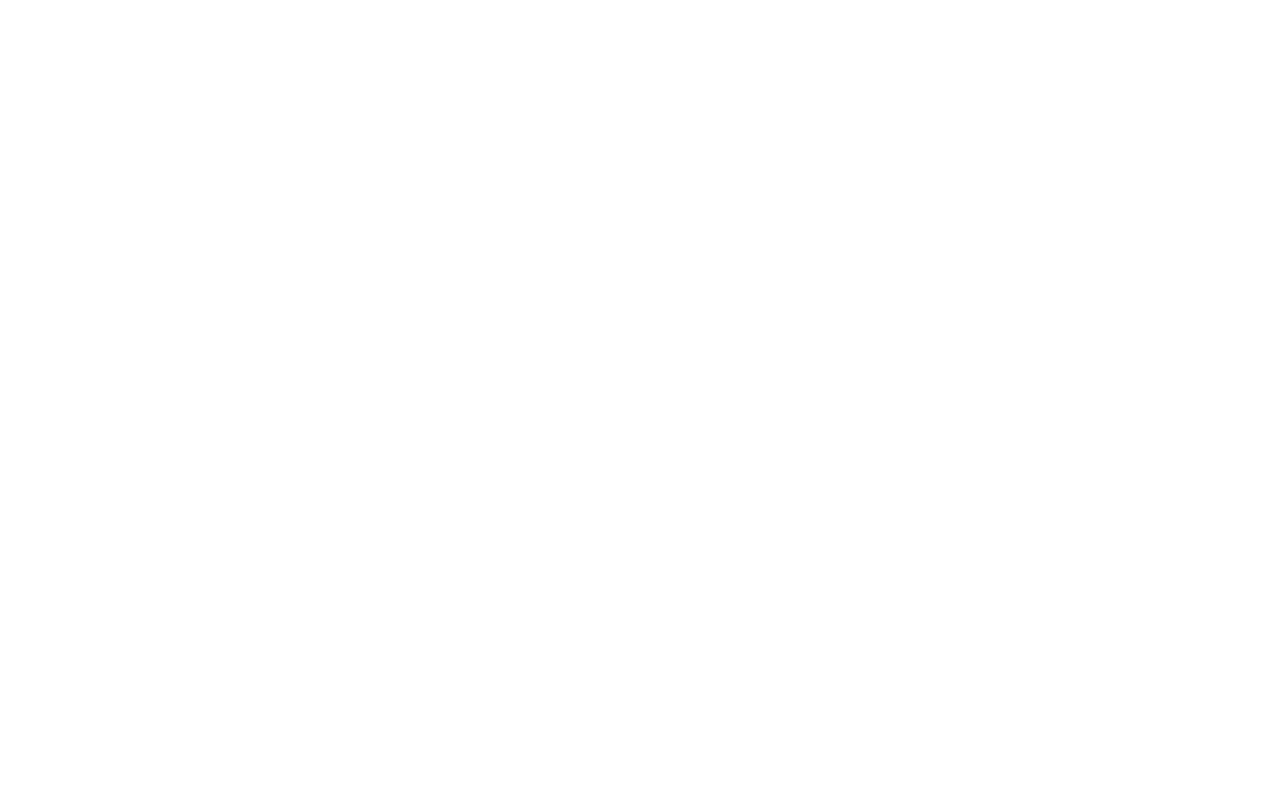
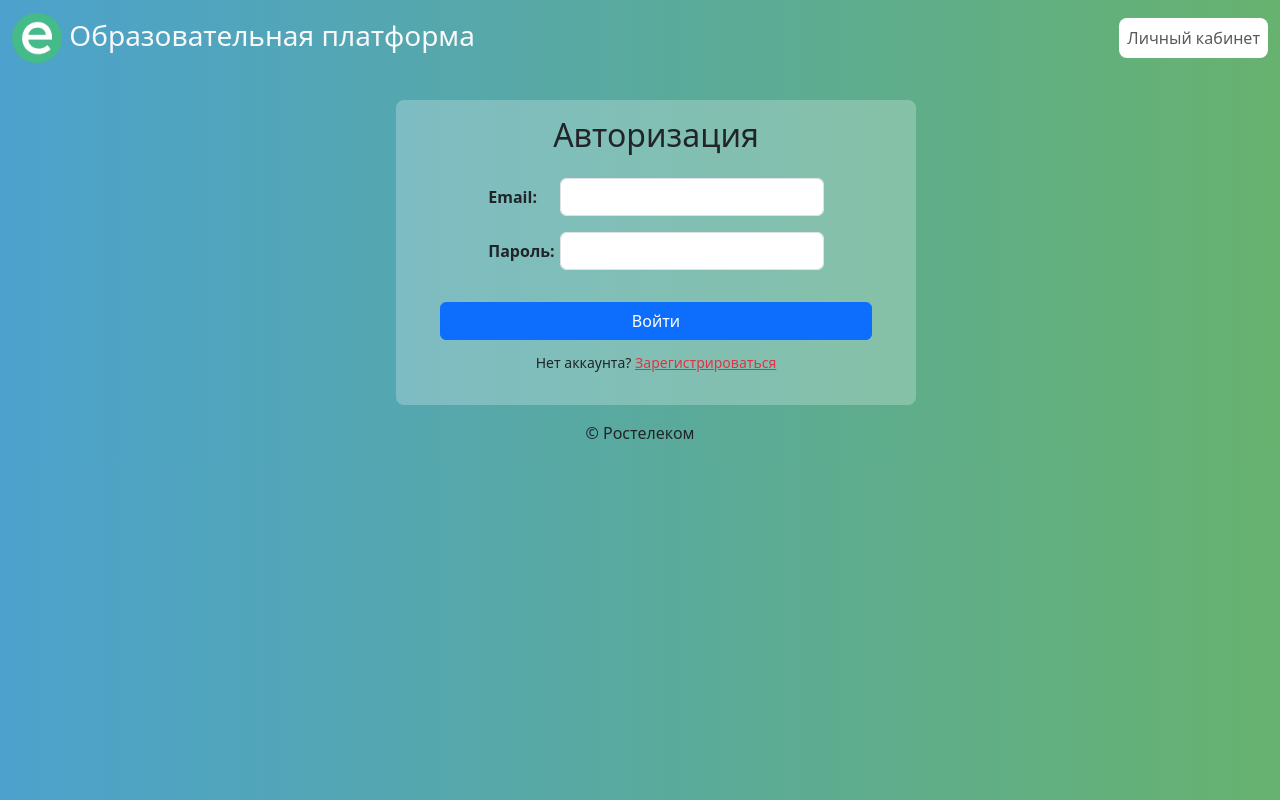
Before and after one commit to Muiumi/eduplatform-front, a Vue app: page /auth in a window 1280 px wide. Built offline with nearby package versions, Linux system fonts and the light colour scheme.

Commit message:
Вёрстка страниц регистрации и авторизации. Заготовки для страницы с уроками курса, внедрение перехода по страницам с Vue Router

```diff
--- a/package.json
+++ b/package.json
@@ -8,8 +8,9 @@
   },
   "dependencies": {
     "bootstrap": "^5.3.3",
+    "bootstrap-icons": "^1.11.3",
+    "bootstrap-vue": "^2.23.0",
     "vue": "^2.6.14",
-    "bootstrap-vue": "^2.23.0",
     "vue-router": "^3.5.1"
   },
   "devDependencies": {
--- a/src/components/PlainCard.vue
+++ b/src/components/PlainCard.vue
@@ -1,21 +1,26 @@
 <script>
 export default {
   name: "PlainCard",
-  props: ['data']
+  props: ['objects'],
+  methods: {
+    viewCourseLessons(courseId) {
+      this.$router.push({name: "CoursePage", params: { courseId: courseId }})
+    }
+  }
 }
 
 </script>
 
 <template>
   <div class="container">
-    <div class="card mb-2" v-for="item in this.data">
+    <div class="card mb-2" v-for="object in this.objects" :key="object.id">
       <div class="card-header fw-bold">
-        {{ item.title }}
+        {{ object.title }}
       </div>
       <div class="card-body">
-        <p class="card-text">{{ item.description }}</p>
+        <p class="card-text">{{ object.description }}</p>
         <div class="row-cols-3 text-center">
-          <a href="#" class="btn btn-primary m-1">Подробнее</a>
+          <a class="btn btn-primary m-1" @click="viewCourseLessons(object.id)">Подробнее</a>
           <a href="#" class="btn btn-success m-1">Записаться на курс</a>
         </div>
       </div>
--- a/src/components/SearchPanel.vue
+++ b/src/components/SearchPanel.vue
@@ -1,18 +1,11 @@
 <script>
 export default {
   name: "SearchPanel",
-  props: ['objectsToSearch'],
   data() {
     return {
-      requestedObject: '',
     }
 
   },
-  computed: {
-    searchResults() {
-      return this.objectsToSearch.filter(item => item.title.toLowerCase().includes(this.requestedObject.toLowerCase()));
-    }
-  }
 }
 
 </script>
@@ -24,12 +17,8 @@ export default {
       <label for="exampleFormControlInput1" class="form-label text-uppercase fs-2 fw-semibold">Поиск</label>
       <div class="card">
         <div class="m-3">
-          <input type="text" class="form-control mb-3" id="exampleFormControlInput1" placeholder="Искомый объект"
-                 :value="this.requestedObject"
-                 @input="this.requestedObject = $event.target.value"
-          >
+          <input type="text" class="form-control mb-3" id="exampleFormControlInput1" placeholder="Искомый объект">
           <button type="button" class="btn btn-success">Найти</button>
-          <!--          Совпадений {{ searchResults.length }} из {{ this.objectsToSearch.length }}-->
         </div>
       </div>
     </div>
--- /dev/null
+++ b/src/pages/AuthPage.vue
@@ -0,0 +1,62 @@
+<script>
+import SearchPanel from "@/components/SearchPanel.vue";
+import Header from "@/components/Header.vue";
+import Footer from "@/components/Footer.vue";
+import RegistrationPage from "@/pages/RegistrationPage.vue";
+
+export default {
+  name: "AuthPage",
+  computed: {
+    RegistrationPage() {
+      return RegistrationPage
+    }
+  },
+  components: {Footer, Header, SearchPanel},
+}
+
+</script>
+
+<template>
+  <div class="root background">
+    <Header></Header>
+    <div class="row justify-content-center text-center">
+      <div class="col-sm-5">
+        <div class="container-sm rounded-3 p-3 m-3 bg-light bg-opacity-25">
+          <h2 class="mb-4">Авторизация</h2>
+          <div class="row g-2 m-3 justify-content-center ">
+            <div class="row mb-3 justify-content-center fw-bold">
+              <div class="col-lg-2">
+                <label for="emailInput" class="col-form-label">Email:</label>
+              </div>
+              <div class="col-lg-8">
+                <input type="email" id="emailInput" class="form-control" aria-describedby="emailHelpInline">
+              </div>
+            </div>
+            <div class="row mb-3 justify-content-center fw-bold">
+              <div class="col-lg-2">
+                <label for="passwordInput" class="col-form-label">Пароль:</label>
+              </div>
+              <div class="col-lg-8">
+                <input type="password" id="passwordInput" class="form-control" aria-describedby="passwordHelpInline">
+              </div>
+            </div>
+            <div class="row mt-3">
+              <button type="button" class="btn btn-primary">Войти</button>
+            </div>
+            <p class="small mt-2 pt-1 mb-0">
+              Нет аккаунта?
+              <a class="link-danger" @click="$router.push('/register')">Зарегистрироваться</a>
+            </p>
+          </div>
+
+
+        </div>
+      </div>
+    </div>
+    <Footer></Footer>
+  </div>
+</template>
+
+<style scoped>
+
+</style>
--- /dev/null
+++ b/src/pages/CoursePage.vue
@@ -0,0 +1,52 @@
+<script>
+import Header from "@/components/Header.vue"
+import PlainCard from "@/components/PlainCard.vue";
+import Footer from "@/components/Footer.vue";
+export default {
+  name: "CoursePage",
+  components: {Footer, PlainCard, Header},
+  data() {
+    return {
+      lessons: [
+          {
+            "id": 1,
+            "title": "История возникновения языка Java",
+            "description": "На этом уроке вы узнаете историю возникновения языка Java, кто придумал, в каком году."
+          },
+          {
+            "id": 2,
+            "title": "Примитивные типы в языке Java",
+            "description": "На этом уроке вы узнаете что такое примитивные типы, и с чем их едят."
+          },
+          {
+            "id": 3,
+            "title": "Функция",
+            "description": "Здесь вам предстоит узнать что такое функция, и познакомится с её синтаксисом."
+          }
+      ]
+    }
+  }
+
+
+}
+</script>
+
+<template>
+  <div class="root">
+    <Header></Header>
+    <div class="row justify-content-center">
+      <div class="col-6">
+        <div class="container-sm rounded-3 p-3 mb-3 bg-light bg-opacity-25">
+          <h2 class="text-light-emphasis mb-3">Название курса {{$route.params.courseId}}</h2>
+          <plain-card :objects="lessons"/>
+        </div>
+      </div>
+    </div>
+    <Footer></Footer>
+  </div>
+
+</template>
+
+<style scoped>
+
+</style>
--- /dev/null
+++ b/src/pages/LessonPage.vue
@@ -0,0 +1,32 @@
+<script>
+import PlainCard from "@/components/PlainCard.vue";
+import Footer from "@/components/Footer.vue";
+import Header from "@/components/Header.vue";
+
+export default {
+  name: "LessonPage",
+  components: {Header, Footer, PlainCard}
+}
+
+</script>
+
+<template>
+  <div class="root">
+    <Header></Header>
+    <div class="row justify-content-center">
+      <div class="col-8">
+        <div class="container-sm rounded-3 p-3 mb-3 bg-light bg-opacity-25">
+          <h2 class="text-light-emphasis mb-3">Название урока</h2>
+          <div class="container rounded-3 p-3 bg-light">
+
+          </div>
+        </div>
+      </div>
+    </div>
+    <Footer></Footer>
+  </div>
+</template>
+
+<style scoped>
+
+</style>
--- a/src/views/MainPage.vue
+++ b/src/pages/MainPage.vue
@@ -16,7 +16,7 @@ export default {
   //   fetch('http://localhost:8081/api/v1/category')
   //       .then(response => response.json())
   //       .then(data => {
-  //         this.categories = data
+  //         this.courses = data
   //       })
   //
   // },
@@ -103,11 +103,11 @@ export default {
              :key="category"
         >
           <h2 class="text-light-emphasis mb-3"> {{ category }}</h2>
-          <plain-card :data="courses" :key="category"/>
+          <plain-card :objects="courses" :key="category"/>
         </div>
       </div>
       <div class="col-2">
-        <search-panel :data="courses"></search-panel>
+        <search-panel></search-panel>
       </div>
     </div>
     <Footer></Footer>
--- /dev/null
+++ b/src/pages/RegistrationPage.vue
@@ -0,0 +1,65 @@
+<script>
+
+import {defineComponent} from "vue";
+import Header from "@/components/Header.vue";
+import Footer from "@/components/Footer.vue";
+
+export default defineComponent({
+  components: {Footer, Header}
+})
+</script>
+
+<template>
+  <div class="root background">
+    <Header></Header>
+    <div class="row justify-content-center text-center">
+      <div class="col-sm-5">
+        <div class="container-sm rounded-3 p-3 m-3 bg-light bg-opacity-25">
+          <h2 class="mb-4">Регистрация</h2>
+          <div class="row g-2 m-3 justify-content-center">
+            <div class="row mb-3 justify-content-center fw-bold">
+              <div class="col-lg-2">
+                <label for="emailInput" class="col-form-label">Email:</label>
+              </div>
+              <div class="col-lg-8">
+                <input type="email" id="emailInput" class="form-control" aria-describedby="emailHelpInline">
+              </div>
+            </div>
+            <div class="row mb-3 justify-content-center fw-bold">
+              <div class="col-lg-2">
+                <label for="passwordInput" class="col-form-label">Пароль:</label>
+              </div>
+              <div class="col-lg-8">
+                <input type="password" id="passwordInput" class="form-control" aria-describedby="passwordHelpInline">
+              </div>
+            </div>
+            <div class="row mb-3 justify-content-center fw-bold">
+              <div class="col-lg-2">
+                <label for="inputSurname" class="col-form-label">Фамилия:</label>
+              </div>
+              <div class="col-lg-3">
+                <input type="text" class="form-control" id="inputSurname">
+              </div>
+              <div class="col-lg-2">
+                <label for="inputName" class="col-form-label fw-bold">Имя:</label>
+              </div>
+              <div class="col-lg-3">
+                <input type="text" class="form-control" id="inputName">
+              </div>
+            </div>
+            <div class="row mt-3">
+              <button type="button" class="btn btn-primary">Зарегистрироваться</button>
+            </div>
+          </div>
+
+
+        </div>
+      </div>
+    </div>
+    <Footer></Footer>
+  </div>
+</template>
+
+<style>
+
+</style>
--- a/src/router/index.js
+++ b/src/router/index.js
@@ -1,7 +1,5 @@
 import Vue from 'vue'
 import VueRouter from 'vue-router'
-import MainPage from "@/views/MainPage.vue";
-
 
 Vue.use(VueRouter)
 
@@ -9,7 +7,27 @@ const routes = [
     {
         path: '/',
         name: 'MainPage',
-        component: () => import('@/views/MainPage.vue')
+        component: () => import("@/pages/MainPage.vue")
+    },
+    {
+        path: '/courses/:courseId',
+        name: 'CoursePage',
+        component: () => import("@/pages/CoursePage.vue")
+    },
+    {
+        path: '/lessons',
+        name: 'LessonPage',
+        component: () => import("@/pages/LessonPage.vue")
+    },
+    {
+        path: '/auth',
+        name: 'AuthPage',
+        component: () => import("@/pages/AuthPage.vue")
+    },
+    {
+        path: '/register',
+        name: 'RegistrationPage',
+        component: () => import("@/pages/RegistrationPage.vue")
     },
 ]
 
```
Also changed, not shown: 1 other file (tests, documents, lock files or other folders).
